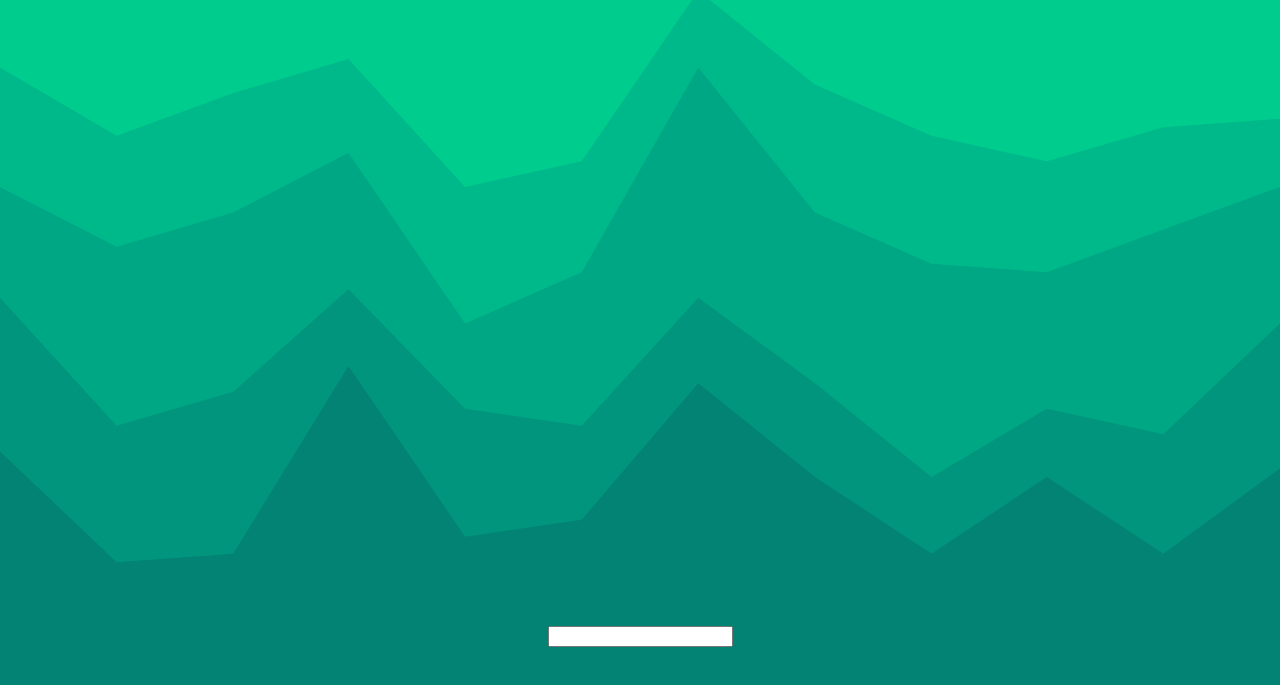
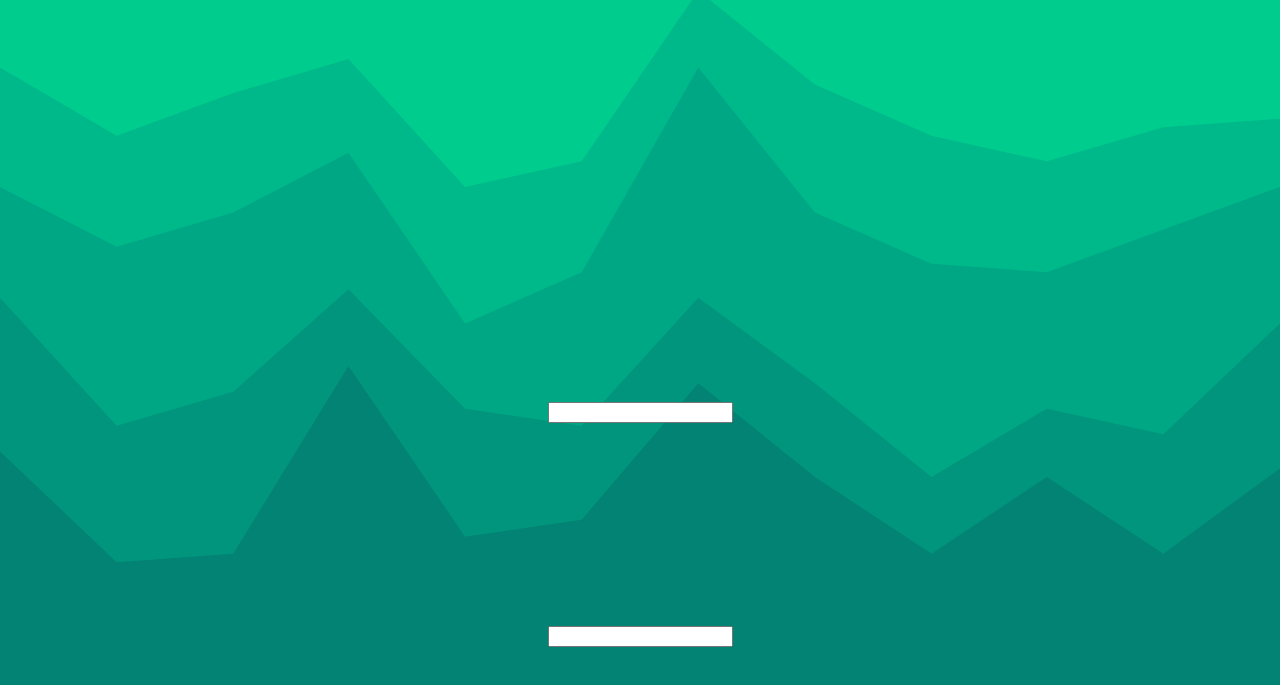
Before and after one commit to argel6767/AI-Image-Generator, a plain HTML site: page index.html in a window 1280 px wide. Shown: the part 153-838 px from the top of the page. Drawn offline with Linux system fonts and the light colour scheme.

Commit message:
wrapped another wrapper around the input container

```diff
--- a/index.html
+++ b/index.html
@@ -17,6 +17,14 @@
 
     <section class="images-section"></section>
 
+    <section class = "bottom-section">
+        <div class="input-container">
+            <input type="text" name="" id="">
+            <div id="submit-icon"></div>
+        </div>
+
+    </section>
+
     <section class="input-container">
             <input type="text" name="" id="">
             <div id="submit-icon"></div>
```
